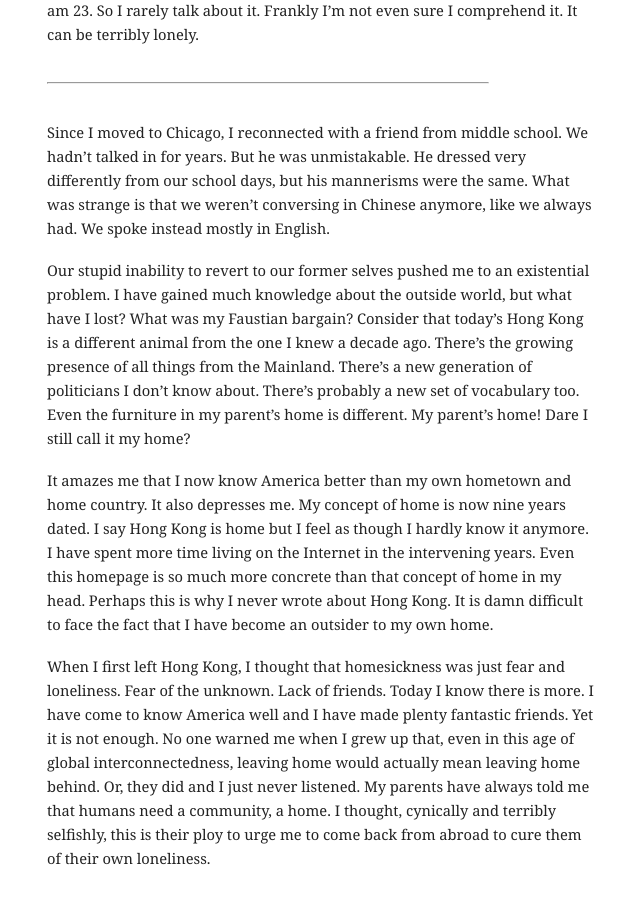
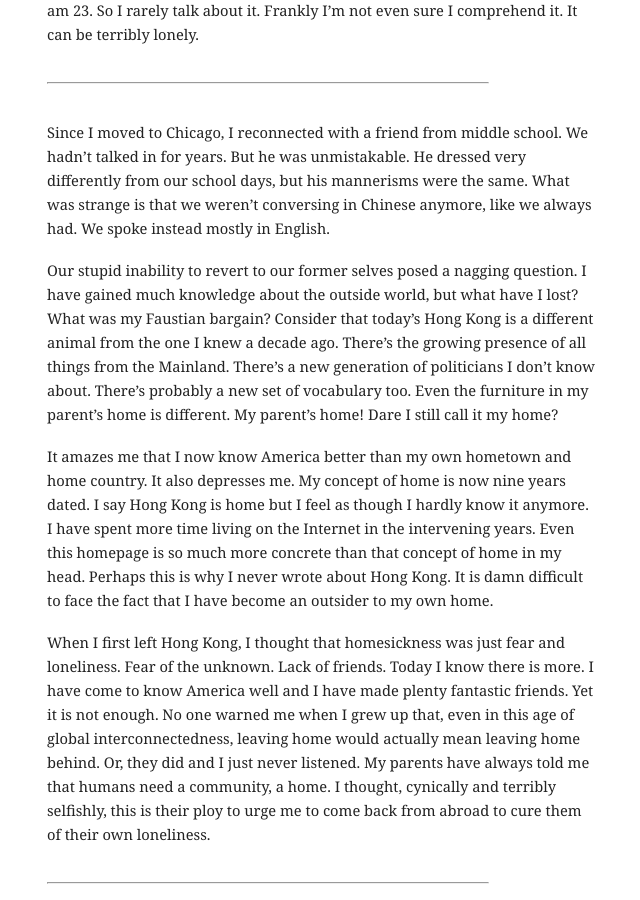
Before and after one commit to mbwong/mbwong.github.com, a Jekyll site: the page built from _posts/2013-07-14-home.md, in a window 1280 px wide and 900 px high, scrolled down 1720 px. Shown: the whole window, without its empty margins (303-943 px from the left). Built offline with Jekyll 4.4.1, drawn with Linux system fonts in a browser that asks for light colours.

Commit message:
Update 2013-07-14-home.md

```diff
--- a/_posts/2013-07-14-home.md
+++ b/_posts/2013-07-14-home.md
@@ -34,7 +34,7 @@ Of course, there is something incongruous about this. I have come to know Americ
 
 Since I moved to Chicago, I reconnected with a friend from middle school. We hadn't talked in for years. But he was unmistakable. He dressed very differently from our school days, but his mannerisms were the same. What was strange is that we weren’t conversing in Chinese anymore, like we always had. We spoke instead mostly in English.
 
-Our stupid inability to revert to our former selves pushed me to an existential problem. I have gained much knowledge about the outside world, but what have I lost? What was my Faustian bargain? Consider that today's Hong Kong is a different animal from the one I knew a decade ago. There's the growing presence of all things from the Mainland. There's a new generation of politicians I don't know about. There's probably a new set of vocabulary too. Even the furniture in my parent's home is different. My parent's home! Dare I still call it my home?
+Our stupid inability to revert to our former selves posed a nagging question. I have gained much knowledge about the outside world, but what have I lost? What was my Faustian bargain? Consider that today's Hong Kong is a different animal from the one I knew a decade ago. There's the growing presence of all things from the Mainland. There's a new generation of politicians I don't know about. There's probably a new set of vocabulary too. Even the furniture in my parent's home is different. My parent's home! Dare I still call it my home?
 
 It amazes me that I now know America better than my own hometown and home country. It also depresses me. My concept of home is now nine years dated. I say Hong Kong is home but I feel as though I hardly know it anymore. I have spent more time living on the Internet in the intervening years. Even this homepage is so much more concrete than that concept of home in my head. Perhaps this is why I never wrote about Hong Kong. It is damn difficult to face the fact that I have become an outsider to my own home.
 
```
